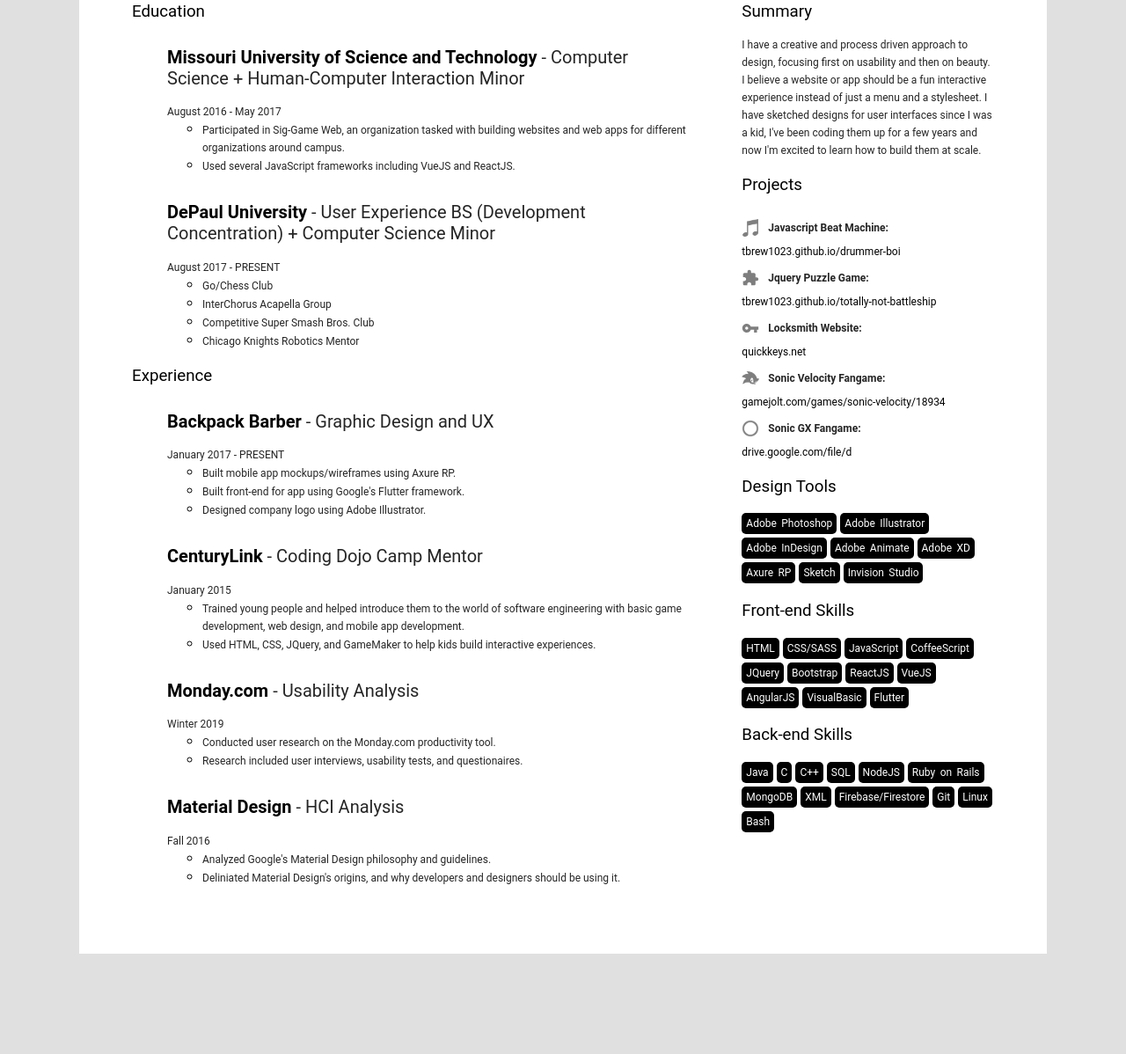
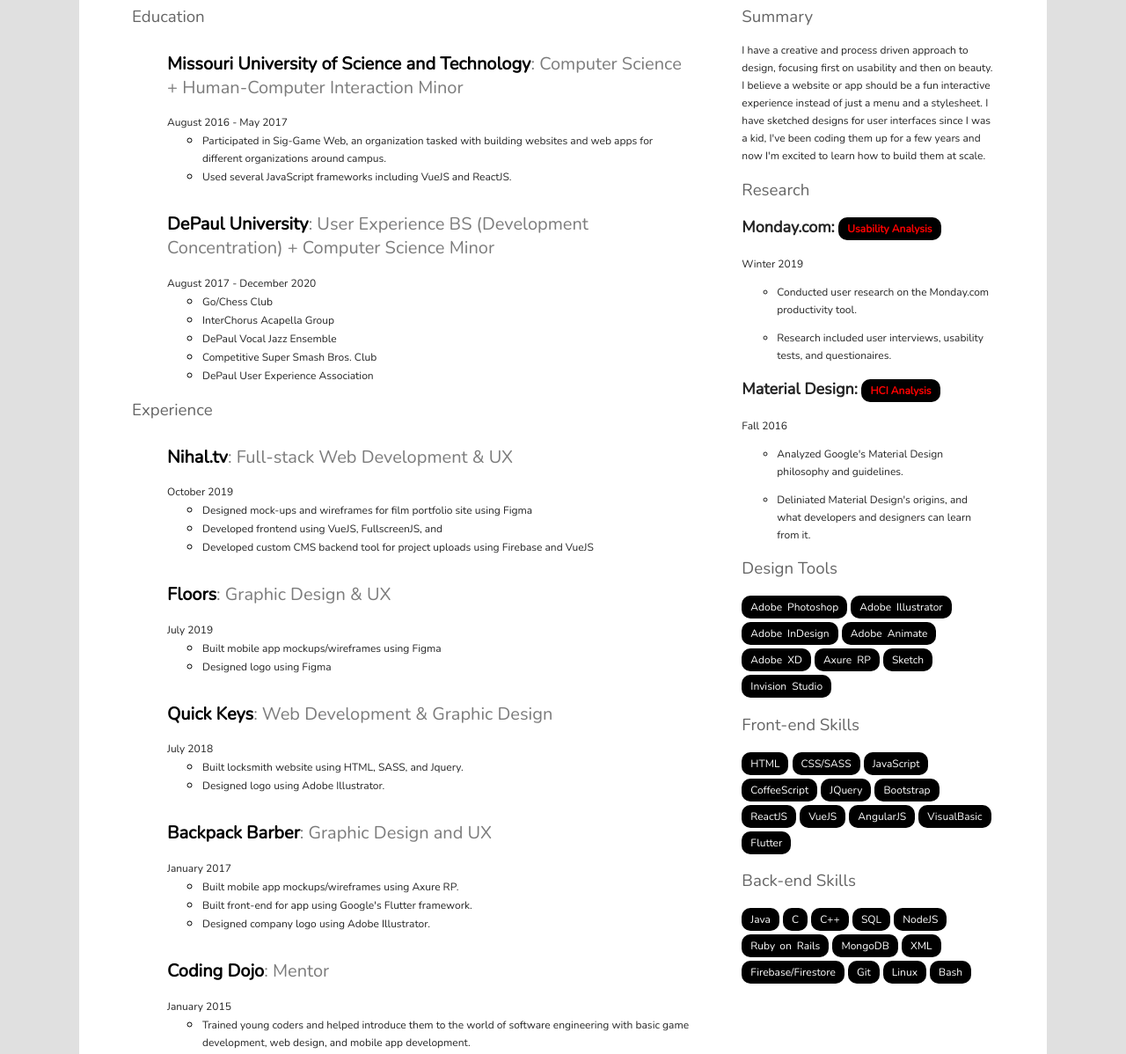
Before and after one commit to trentbrew/old-resume, a plain HTML site: page index.html in a window 1280 px wide. Shown: the part 282-1480 px from the top of the page at 88% size. Before the commit the page ends 1366 px from the top, so only its background shows below. Drawn offline with nearby package versions, Linux system fonts and the light colour scheme.

Commit message:
new projects

```diff
--- a/compiled-styles.css
+++ /dev/null
@@ -1,23 +0,0 @@
-/*
-Errno::ENOENT: No such file or directory @ rb_sysopen - styles.scss
-
-Backtrace:
-/var/lib/gems/2.3.0/gems/sass-3.5.5/lib/sass/plugin/compiler.rb:454:in `read'
-/var/lib/gems/2.3.0/gems/sass-3.5.5/lib/sass/plugin/compiler.rb:454:in `update_stylesheet'
-/var/lib/gems/2.3.0/gems/sass-3.5.5/lib/sass/plugin/compiler.rb:215:in `block in update_stylesheets'
-/var/lib/gems/2.3.0/gems/sass-3.5.5/lib/sass/plugin/compiler.rb:209:in `each'
-/var/lib/gems/2.3.0/gems/sass-3.5.5/lib/sass/plugin/compiler.rb:209:in `update_stylesheets'
-/var/lib/gems/2.3.0/gems/sass-3.5.5/lib/sass/plugin/compiler.rb:294:in `watch'
-/var/lib/gems/2.3.0/gems/sass-3.5.5/lib/sass/plugin.rb:109:in `method_missing'
-/var/lib/gems/2.3.0/gems/sass-3.5.5/lib/sass/exec/sass_scss.rb:360:in `watch_or_update'
-/var/lib/gems/2.3.0/gems/sass-3.5.5/lib/sass/exec/sass_scss.rb:51:in `process_result'
-/var/lib/gems/2.3.0/gems/sass-3.5.5/lib/sass/exec/base.rb:52:in `parse'
-/var/lib/gems/2.3.0/gems/sass-3.5.5/lib/sass/exec/base.rb:19:in `parse!'
-/var/lib/gems/2.3.0/gems/sass-3.5.5/bin/sass:13:in `<top (required)>'
-/usr/local/bin/sass:23:in `load'
-/usr/local/bin/sass:23:in `<main>'
-*/
-body:before {
-  white-space: pre;
-  font-family: monospace;
-  content: "Errno::ENOENT: No such file or directory @ rb_sysopen - styles.scss"; }
--- a/index.html
+++ b/index.html
@@ -4,11 +4,11 @@
     <title>Trent Brew - Resume</title>
     <meta charset="utf-8"/>
     <link type="text/css" rel="stylesheet" href="styles/styles.css"/>
+    <link href="https://fonts.googleapis.com/css?family=Nunito&display=swap" rel="stylesheet">
   </head>
   <body>
     <div class="page-container">
       <div class="res-head">
-        <div class="circle-image"></div>
         <div class="head-text">
           <h1>Trent Brew</h1>
           <p>Interaction Designer / Full-Stack Developer</p>
@@ -27,7 +27,7 @@
           <h3>Education</h3>
           <ul>
             <a href="https://www.mst.edu/"><li class="first">
-              <h2>Missouri University of Science and Technology<span> - Computer Science + Human-Computer Interaction Minor</span></h2>
+              <h2>Missouri University of Science and Technology<span>: Computer Science + Human-Computer Interaction Minor</span></h2>
               <p>August 2016 - May 2017</p>
               <ul>
                 <li><p>Participated in Sig-Game Web, an organization tasked with building websites and web apps for different organizations around campus.</p></li>
@@ -35,21 +35,47 @@
               </ul>
             </li></a>
             <a href="https://depaul.edu"><li class="first">
-              <h2>DePaul University<span> - User Experience BS (Development Concentration) + Computer Science Minor</span></h2>
-              <p>August 2017 - PRESENT</p>
+              <h2>DePaul University<span>: User Experience BS (Development Concentration) + Computer Science Minor</span></h2>
+              <p>August 2017 - December 2020</p>
               <ul>
                 <li><p>Go/Chess Club</p></li>
                 <li><p>InterChorus Acapella Group</p></li>
+                <li><p>DePaul Vocal Jazz Ensemble</p></li>
                 <li><p>Competitive Super Smash Bros. Club</p></li>
-                <li><p>Chicago Knights Robotics Mentor</p></li>
+                <li><p>DePaul User Experience Association</p></li>
               </ul>
             </li></a>
           </ul>
           <h3>Experience</h3>
           <ul>
+            <a href="https://tbrew1023.github.io/portfolio-v2/floors.html"><li class="first">
+                <h2>Nihal.tv<span>: Full-stack Web Development &amp; UX</span></h2>
+                <p>October 2019</p>
+                <ul>
+                  <li><p>Designed mock-ups and wireframes for film portfolio site using Figma</p></li>
+                  <li><p>Developed frontend using VueJS, FullscreenJS, and </p></li>
+                  <li><p>Developed custom CMS backend tool for project uploads using Firebase and VueJS</p></li>
+                </ul>
+              </li></a>
+            <a href="https://tbrew1023.github.io/portfolio-v2/floors.html"><li class="first">
+              <h2>Floors<span>: Graphic Design &amp; UX</span></h2>
+              <p>July 2019</p>
+              <ul>
+                <li><p>Built mobile app mockups/wireframes using Figma</p></li>
+                <li><p>Designed logo using Figma</p></li>
+              </ul>
+            </li></a>
+            <a href="https://tbrew1023.github.io/portfolio-v2/quickkeys.html"><li class="first">
+              <h2>Quick Keys<span>: Web Development &amp; Graphic Design</span></h2>
+              <p>July 2018</p>
+              <ul>
+                <li><p>Built locksmith website using HTML, SASS, and Jquery.</p></li>
+                <li><p>Designed logo using Adobe Illustrator.</p></li>
+              </ul>
+            </li></a>
             <a href="https://tbrew1023.github.io/portfolio/project-pages/backpack-barber.html"><li class="first">
-              <h2>Backpack Barber<span> - Graphic Design and UX</span></h2>
-              <p>January 2017 - PRESENT</p>
+              <h2>Backpack Barber<span>: Graphic Design and UX</span></h2>
+              <p>January 2017</p>
               <ul>
                 <li><p>Built mobile app mockups/wireframes using Axure RP.</p></li>
                 <li><p>Built front-end for app using Google's Flutter framework.</p></li>
@@ -57,17 +83,22 @@
               </ul>
             </li></a>
             <a href="https://coderdojostl.com/"><li class="first">
-              <h2>CenturyLink<span> - Coding Dojo Camp Mentor</span></h2>
+              <h2>Coding Dojo<span>: Mentor</span></h2>
               <p>January 2015</p>
               <ul>
-                <li><p>Trained young people and helped introduce them to the world of software engineering with basic game development, web design, and mobile app development.</p></li>
+                <li><p>Trained young coders and helped introduce them to the world of software engineering with basic game development, web design, and mobile app development.</p></li>
                 <li><p>Used HTML, CSS, JQuery, and GameMaker to help kids build interactive experiences.</p></li>
               </ul>
             </li></a>
           </ul>
-          <ul>
+        </div>
+        <div class="body-container res-sum">
+          <h3>Summary</h3>
+          <p>I have a creative and process driven approach to design, focusing first on usability and then on beauty. I believe a website or app should be a fun interactive experience instead of just a menu and a stylesheet. I have sketched designs for user interfaces since I was a kid, I've been coding them up for a few years and now I'm excited to learn how to build them at scale.</p>
+          <h3>Research</h3>
+          <ul style="padding-left: 0px">
             <a href="http://trentbrew.com/projects/p4.pdf"><li class="first">
-              <h2>Monday.com<span> - Usability Analysis</span></h2>
+              <h2>Monday.com: <span class="research-title">Usability Analysis</span></h2>
               <p>Winter 2019</p>
               <ul>
                 <li><p>Conducted user research on the Monday.com productivity tool.</p></li>
@@ -75,24 +106,14 @@
               </ul>
             </li></a>
             <a href="https://docs.google.com/presentation/d/1vBvlL7ixT04dreJJVqs7KZhJIW_R8UHc06reqcvzIkI/edit?usp=sharing"><li class="first">
-              <h2>Material Design<span> - HCI Analysis</span></h2>
+              <h2>Material Design: <span class="research-title">HCI Analysis</span></h2>
               <p>Fall 2016</p>
               <ul>
                 <li><p>Analyzed Google's Material Design philosophy and guidelines.</p></li>
-                <li><p>Deliniated Material Design's origins, and why developers and designers should be using it.</p></li>
+                <li><p>Deliniated Material Design's origins, and what developers and designers can learn from it.</p></li>
               </ul>
             </li></a>
           </ul>
-        </div>
-        <div class="body-container res-sum">
-          <h3>Summary</h3>
-          <p>I have a creative and process driven approach to design, focusing first on usability and then on beauty. I believe a website or app should be a fun interactive experience instead of just a menu and a stylesheet. I have sketched designs for user interfaces since I was a kid, I've been coding them up for a few years and now I'm excited to learn how to build them at scale.</p>
-          <h3>Projects</h3>
-          <a href="http://tbrew1023.github.io/drummer-boi"><div class="project"><div class="favicon" id="fav3"></div>Javascript Beat Machine:</div><br>tbrew1023.github.io/drummer-boi</a>
-          <a href="http://tbrew1023.github.io/totally-not-battleship"><div class="project"><div class="favicon" id="fav1"></div>Jquery Puzzle Game:</div><br>tbrew1023.github.io/totally-not-battleship<br></a>
-          <a href="http://quickkeys.net"><div class="project"><div class="favicon" id="fav2"></div>Locksmith Website:</div><br>quickkeys.net<br></a>
-          <a href="https://gamejolt.com/games/sonic-velocity/18934"><div class="project"><div class="favicon" id="fav4"></div>Sonic Velocity Fangame:</div><br>gamejolt.com/games/sonic-velocity/18934<br></a>
-          <a href="https://drive.google.com/file/d/0B8GxKFmfikVkbWRqWEtuMUtpREU/view"><div class="project"><div class="favicon" id="fav5"></div>Sonic GX Fangame:</div><br>drive.google.com/file/d</a>
           <h3>Design Tools</h3>
           <div class="sum-list">
             <span>Adobe<span>_</span>Photoshop</span>
--- a/styles/styles.scss
+++ b/styles/styles.scss
@@ -7,7 +7,7 @@ $GlobalPadding: 30px;
 body {
   background-color: $ColorLightGray;
   color: $ColorText;
-  font-family: Roboto, sans-serif;
+  font-family: 'Nunito', sans-serif;
   line-height: 20px;
   padding: 0px;
   margin: 0px;
@@ -61,7 +61,7 @@ h3 {
 
     h1 {
       font-weight: normal;
-      margin: 18px 0px 12px 0px;
+      margin: 18px 0px 18px 0px;
     }
 
     p {
@@ -75,7 +75,7 @@ h3 {
 .res-neck {
   background-color: $ColorPrimary;
   padding: 10px;
-  color: rgba(white, 0.7);
+  //color: rgba(white,1);
   //position: absolute;
   //left: 0;
   //border-radius: 0px 100px 100px 0px;
@@ -88,7 +88,7 @@ h3 {
     .contact {
       display: inline-flex;
       font-size: 14px;
-      color: rgba(white, 0.7);
+      color: rgba(white, 1);
       margin-left: auto;
       margin-right: auto;
 
@@ -140,6 +140,7 @@ h3 {
   h3 {
     font-weight: normal;
     color: $ColorText;
+    opacity: 0.6;
     //text-decoration: underline;
     //font-size:
   }
@@ -169,6 +170,7 @@ h3 {
     span {
       font-weight: lighter;
       color: $ColorTextSecondary;
+      opacity: 0.6;
     }
   }
 
@@ -248,13 +250,17 @@ h3 {
       //display: inline-table;
     }
 
+    .research-title {
+      color: red;
+    }
+
     span {
       background-color: $ColorPrimary;
       color: white;
       font-size: 12px;
-      padding: 5px;
-      line-height: 28px;
-      border-radius: 5px;
+      padding: 5px 10px 5px 10px;
+      line-height: 30px;
+      border-radius: 10px;
 
       span {
         padding: 0px;
```
Also changed, not shown: styles/compiled-styles.css (deleted), styles/styles.css, 2 other files.
